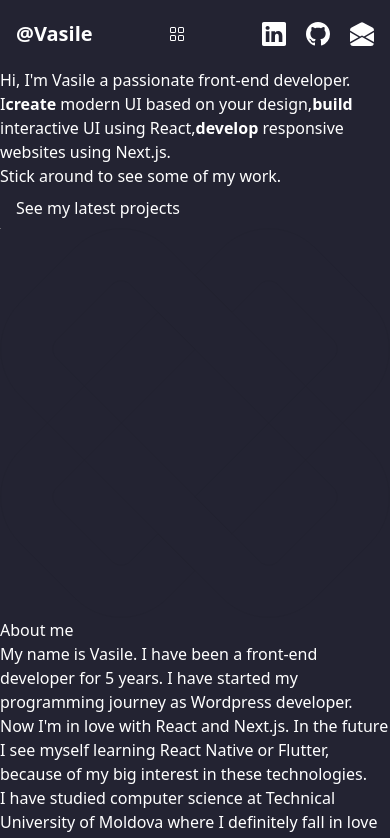
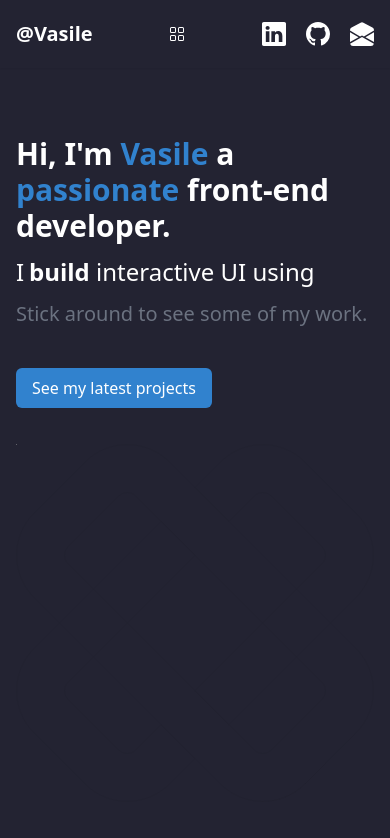
Before and after one commit to Infvyr/nextjs-portfolio, a Next.js app: page / in a window 390 px wide. Shown: the top 838 px of the page. Built offline with nearby package versions, Linux system fonts and the light colour scheme; no server answers.

Commit message:
style welcome section

```diff
--- a/app/layout.js
+++ b/app/layout.js
@@ -1,24 +1,18 @@
-"use client";
-
 import { Suspense } from "react";
-import { AppHeader, AppFooter } from "components";
+import { AppHeader, AppFooter, AppMetadata } from "components";
 import { LayoutProvider } from "context/layout";
-import { navigationHeight, footerHeight } from "utils/theme-config";
 import Loading from "./loading";
 import "styles/globals.css";
 
-// export const metadata = { ...AppMetadata };
+export const metadata = { ...AppMetadata };
 
 export default function RootLayout({ children }) {
 	return (
 		<html lang="en">
 			<body>
 				<AppHeader />
-
 				<LayoutProvider>
-					<div>
-						<Suspense fallback={<Loading />}>{children}</Suspense>
-					</div>
+					<Suspense fallback={<Loading />}>{children}</Suspense>
 					<AppFooter />
 				</LayoutProvider>
 			</body>
--- a/app/page.js
+++ b/app/page.js
@@ -4,11 +4,11 @@ import { WelcomeSection, AboutSection, TechnologiesSection, ProjectsSection } fr
 
 export default function Page() {
 	return (
-		<>
+		<div className="container-md">
 			<WelcomeSection />
 			<AboutSection />
 			<ProjectsSection />
 			<TechnologiesSection />
-		</>
+		</div>
 	);
 }
--- a/app/sections/introduction/index.jsx
+++ b/app/sections/introduction/index.jsx
@@ -45,30 +45,30 @@ export function WelcomeSection() {
 		<LazyMotion features={domAnimation}>
 			<section
 				id="intro"
-				className="section"
-				// gridTemplateColumns={["1fr", "1fr", "1fr 0.5fr", "1fr 0.7fr"]}
+				className="section grid grid-cols-1 md:grid-cols-[1fr_0.5fr] lg:grid-cols-[1fr_0.7fr] gap-4"
 				ref={introRef}
 			>
-				<div>
+				<div className="py-5 md:py-10">
 					<h1
 						tabIndex="0"
 						ref={ref}
-						sx={{
+						className="text-3xl md:text-5xl xl:text-6xl font-bold"
+						style={{
 							transform: isInView ? "none" : "translateX(-200px)",
 							opacity: isInView ? 1 : 0,
 							transition: "all 0.9s cubic-bezier(0.17, 0.55, 0.55, 1) 0.5s"
 						}}
 					>
-						<p query={["passionate", "Vasile"]} styles={{ color: "blue" }}>
-							Hi, I&apos;m Vasile a passionate front-end developer.
+						<p>
+							Hi, I&apos;m <mark>Vasile</mark> a <mark>passionate</mark> front-end developer.
 						</p>
 					</h1>
 
-					<div>
+					<div className="mt-3 relative flex flex-col overflow-hidden">
 						<p
-							tabIndex="0"
 							ref={ref}
-							sx={{
+							className="text-2xl transform-none opacity-100"
+							style={{
 								transform: isInView ? "none" : "translateX(-200px)",
 								opacity: isInView ? 1 : 0,
 								transition: "all 0.9s cubic-bezier(0.17, 0.55, 0.55, 1) 0.5s"
@@ -76,14 +76,11 @@ export function WelcomeSection() {
 						>
 							I
 							<span
-								// as="span"
-								// pos="absolute"
-								// top={count === 0 ? "0" : count === 1 ? "-100%" : count === 2 ? "-200%" : "0"}
-								// left={3}
-								// display="flex"
-								// flexDirection="column"
-								// transition="top .5s ease-in-out"
-								tabIndex="0"
+								className="absolute flex flex-col transition-all duration-500 ease-in-expo"
+								style={{
+									top: count === 0 ? "0" : count === 1 ? "-100%" : count === 2 ? "-200%" : "0",
+									left: "13px"
+								}}
 							>
 								{text.map((element) => (
 									<TextElement key={element} element={element} />
@@ -95,7 +92,8 @@ export function WelcomeSection() {
 					<p
 						tabIndex="0"
 						ref={ref}
-						sx={{
+						className="mt-3 mb-10 text-gray-500 text-xl"
+						style={{
 							transform: isInView ? "none" : "translateX(-200px)",
 							opacity: isInView ? 1 : 0,
 							transition: "all 0.9s cubic-bezier(0.17, 0.55, 0.55, 1) 0.5s"
@@ -103,23 +101,24 @@ export function WelcomeSection() {
 					>
 						Stick around to see some of my work.
 					</p>
-					<button
-						aria-label="Latest projects"
+					<div
 						ref={ref}
-						sx={{
+						style={{
 							transform: isInView ? "none" : "translateY(50px)",
 							opacity: isInView ? 1 : 0,
-							transition: "all 0.9s cubic-bezier(0.17, 0.55, 0.55, 1) 1s"
+							transition: "all 0.9s cubic-bezier(0.17, 0.55, 0.55, 1) 0.5s"
 						}}
 					>
 						<Link
 							href="#projects"
 							onClick={onClick}
-							style={{ display: "block", padding: "0 16px", lineHeight: "40px" }}
+							tabIndex="0"
+							className="btn"
+							aria-label="Latest projects"
 						>
 							See my latest projects
 						</Link>
-					</button>
+					</div>
 				</div>
 
 				{/*{isAnimationVisible && (*/}
@@ -142,7 +141,7 @@ function TextElement({ element }) {
 		<span
 			tabIndex="0"
 			ref={ref}
-			sx={{
+			style={{
 				transform: isInView ? "none" : "translateX(-200px)",
 				opacity: isInView ? 1 : 0,
 				transition: "all 0.9s cubic-bezier(0.17, 0.55, 0.55, 1) 0.5s"
--- a/components/Header.jsx
+++ b/components/Header.jsx
@@ -7,8 +7,8 @@ export function AppHeader() {
 	const isMobile = useMediaQuery();
 
 	return (
-		<header className="pt-5 pb-5 sticky top-0 z-10 bg-inherit">
-			<div className="container mx-auto px-4">
+		<header className="pt-5 pb-5 sticky top-0 z-10 bg-inherit shadow-sm">
+			<div className="container-md">
 				<div className="flex justify-between items-center gap-3">
 					<Logo />
 					{isMobile ? <MobileMenu /> : <Menu />}
--- a/components/Menu.jsx
+++ b/components/Menu.jsx
@@ -5,7 +5,7 @@ import { usePathname } from "next/navigation";
 import { LazyMotion, domAnimation, m } from "framer-motion";
 import { useScrollTo } from "hooks";
 import { BsArrowReturnLeft } from "react-icons/bs";
-import { initial, animate, exit, transition } from "utils/motions";
+import { initial, animate, exit, transition } from "utils";
 import { menu, SiteRoutes, SiteStrings } from "../constants";
 
 export function Menu({ onClick = () => {} }) {
--- a/components/MobileMenu.jsx
+++ b/components/MobileMenu.jsx
@@ -1,16 +1,70 @@
 "use client";
 
-import { useRef } from "react";
+import { useState } from "react";
+import { Dialog } from "@headlessui/react";
 import { BsGrid } from "react-icons/bs";
+import { ConnectMedia, Menu } from "components";
+import {
+	animate,
+	animateMobile,
+	exit,
+	exitMobile,
+	initial,
+	initialMobile,
+	menuMobileHeight,
+	transition
+} from "utils";
+import { m, AnimatePresence, domAnimation, LazyMotion } from "framer-motion";
+import { IoMdClose } from "react-icons/io";
 
 export function MobileMenu() {
-	const btnRef = useRef();
+	let [isOpen, setIsOpen] = useState(false);
+
+	const onClose = () => setIsOpen(false);
+	const onOpen = () => setIsOpen(true);
 
 	return (
-		<>
-			<button ref={btnRef} onClick={() => {}} title="Menu">
+		<LazyMotion features={domAnimation}>
+			<m.button
+				onClick={onOpen}
+				title="Open menu"
+				initial={initial}
+				animate={animate}
+				exit={exit}
+				transition={transition}
+			>
 				<BsGrid />
-			</button>
-		</>
+			</m.button>
+
+			<AnimatePresence>
+				{open && (
+					<Dialog
+						as={m.div}
+						open={isOpen}
+						onClose={() => null}
+						className={`bg-black/90 fixed left-0 right-0 top-[${menuMobileHeight}] min-h-screen z-50`}
+						initial={initialMobile}
+						animate={animateMobile}
+						exit={exitMobile}
+					>
+						<Dialog.Title
+							as="div"
+							className="p-6 flex items-center justify-between border-b border-b-brand-light z-10"
+						>
+							<ConnectMedia />
+							<button
+								onClick={onClose}
+								className="w-10 h-10 inline-flex items-center justify-center"
+							>
+								<IoMdClose size="24" />
+							</button>
+						</Dialog.Title>
+						<Dialog.Panel className="px-10">
+							<Menu onClick={onClose} />
+						</Dialog.Panel>
+					</Dialog>
+				)}
+			</AnimatePresence>
+		</LazyMotion>
 	);
 }
--- a/context/layout.js
+++ b/context/layout.js
@@ -15,7 +15,7 @@ export function LayoutProvider({ children }) {
 		<LayoutContext.Provider
 			value={{ introRef, introHeight, setIntroHeight, footerRef, isFooterInView }}
 		>
-			<div>{children}</div>
+			<main className="w-full">{children}</main>
 		</LayoutContext.Provider>
 	);
 }
--- /dev/null
+++ b/styles/components.css
@@ -0,0 +1,16 @@
+@tailwind components;
+
+@layer components {
+    .section {
+        @apply py-12 md:py-16;
+    }
+    .container-md {
+        @apply max-w-7xl mx-auto px-4;
+    }
+    mark {
+        @apply bg-transparent text-blue-light;
+    }
+    .btn {
+        @apply min-h-[40px] px-4 rounded-md bg-blue-light text-white inline-flex items-center justify-center whitespace-nowrap align-middle transition-colors duration-200 ease-linear relative hover:bg-blue-normal  focus:ring-1 focus:ring-blue-normal;
+    }
+}
--- a/styles/globals.css
+++ b/styles/globals.css
@@ -1,4 +1,3 @@
 @import 'base.css';
-
-@tailwind components;
+@import 'components.css';
 @tailwind utilities;
--- a/tailwind.config.js
+++ b/tailwind.config.js
@@ -16,13 +16,14 @@ module.exports = {
 					pink: "#FF0080"
 				},
 				blue: {
-					light: "#71c5ee",
+					lighter: "#71c5ee",
+					light: "#3182ce",
 					normal: "#025091"
 				}
 			},
 			transitionTimingFunction: {
 				"in-expo": "cubic-bezier(0.95, 0.05, 0.795, 0.035)",
-				"cst-out-back": "cubic-bezier(0.18, 0.89, 0.32, 1.28)"
+				"out-back": "cubic-bezier(0.18, 0.89, 0.32, 1.28)"
 			}
 		}
 	},
--- a/utils/motions.js
+++ b/utils/motions.js
@@ -2,3 +2,6 @@ export const initial = { opacity: 0 };
 export const animate = { opacity: 1 };
 export const exit = { opacity: 0 };
 export const transition = { delay: 1 };
+export const initialMobile = { y: "100%" };
+export const animateMobile = { y: "0%" };
+export const exitMobile = { y: "100%" };
```
